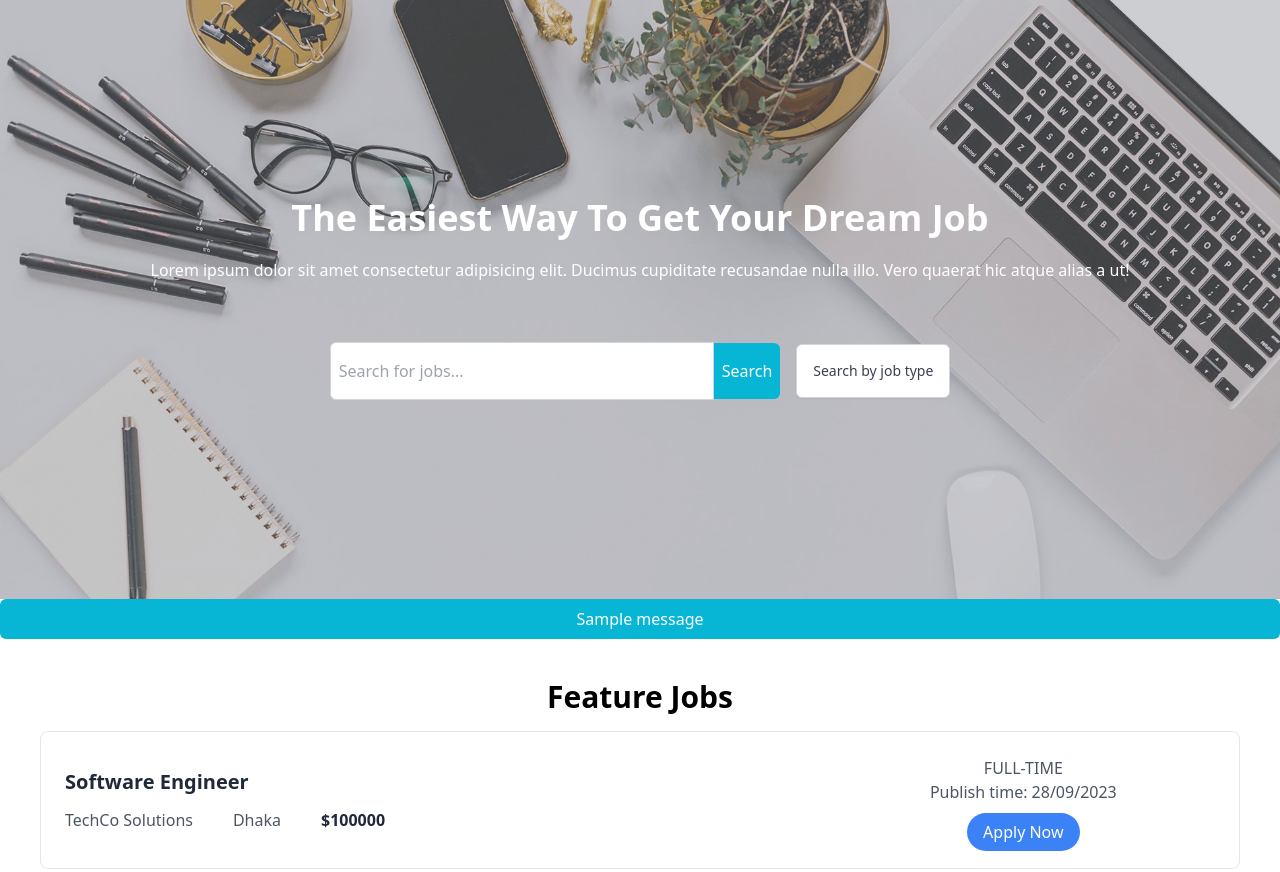
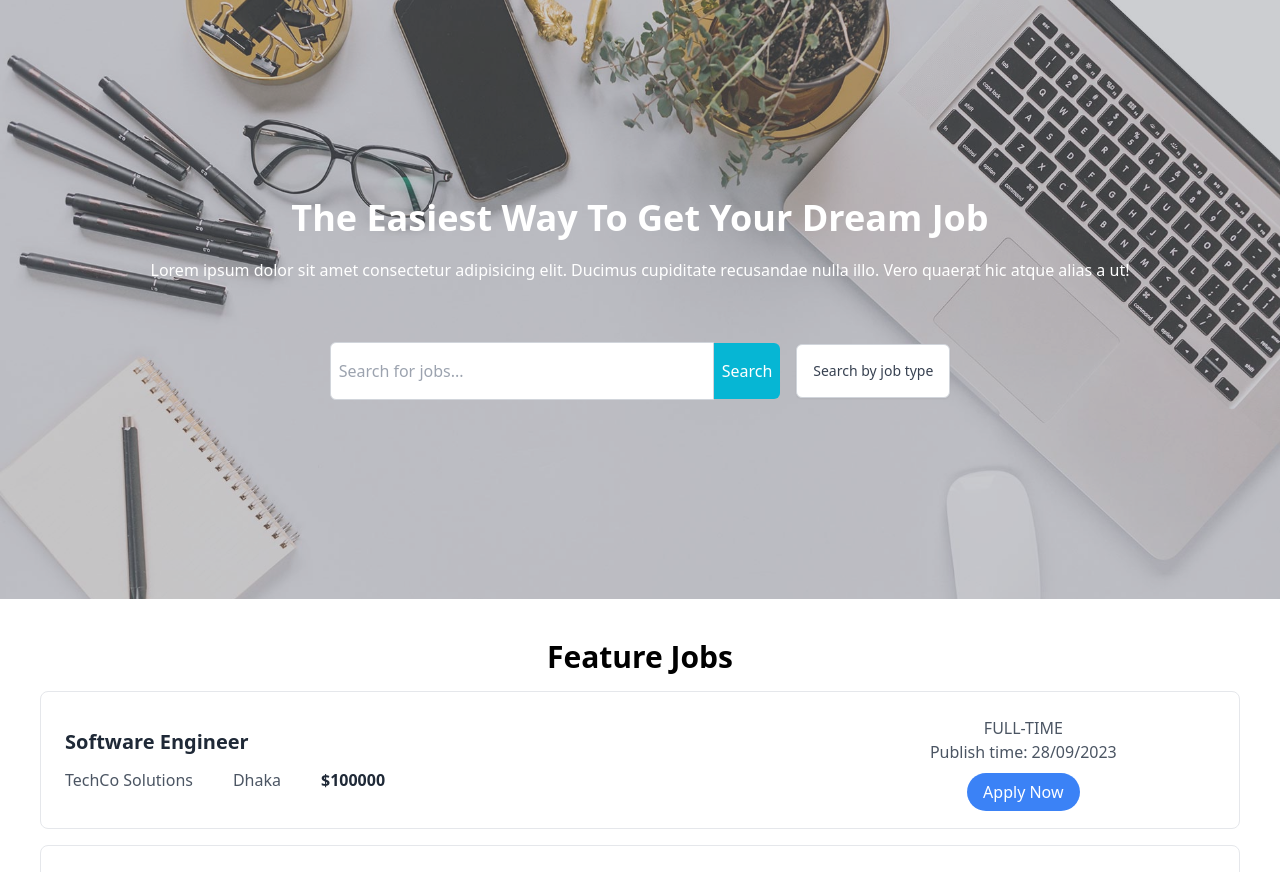
Before and after one commit to umarfaruk2/django-job-portal-web-app, a Django app: page / in a window 1280 px wide. Shown: the part 61-933 px from the top of the page. Run offline with Django 4.2, Linux system fonts and the light colour scheme; data comes from the database, SQL or seed files in the repository; tables that the repository leaves empty hold one stand-in row (values such as "Sample post"); one stand-in notice (Sample message) is shown; some libraries are stand-ins or nearby versions.

Commit message:
update messages

```diff
--- a/core/templates/home.html
+++ b/core/templates/home.html
@@ -75,10 +75,6 @@
   </div>
 </div>
 <!-- </div> -->
-
-{% for message in messages %}
-    <p class="text-center text-white bg-cyan-500 p-2 rounded-md">{{message}}</p>
-{% endfor %}
 
 <!-- job list -->
 <h3 class="mt-10 text-3xl font-bold text-center">Feature Jobs</h3>
```
